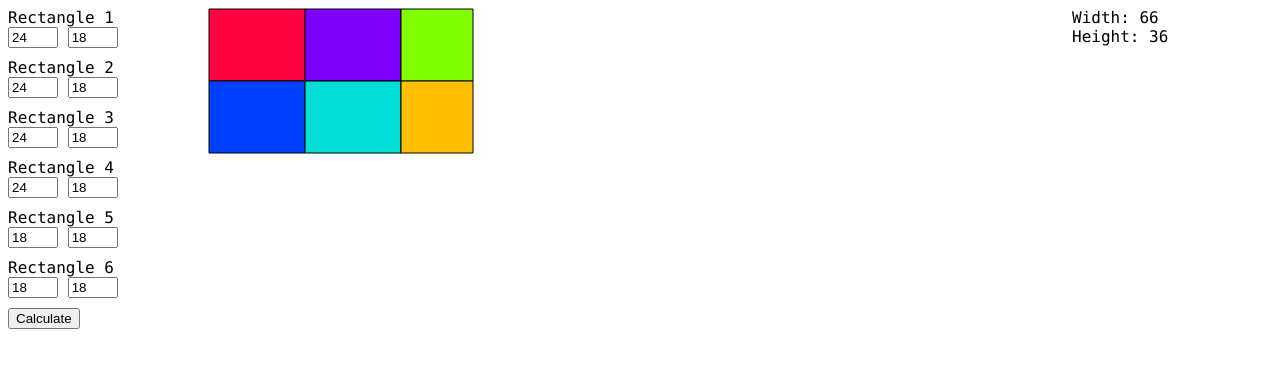
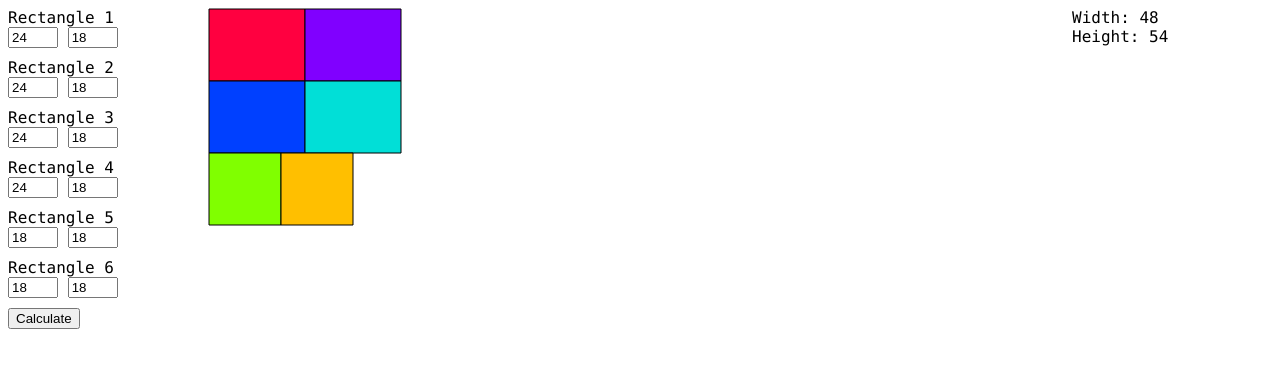
Before and after one commit to PlaidShirtPat/glass-cutter, a plain HTML site: page index.html in a window 1280 px wide. Both pictures are taken after a click on the button "Calculate". Drawn offline with Linux system fonts and the light colour scheme.

Commit message:
Fix canvas sizing;

```diff
--- a/rectangle-sizer.css
+++ b/rectangle-sizer.css
@@ -25,6 +25,9 @@ body{
  flex-grow: 1;
 }
 
+#output-canvas{
+}
+
 #outputs-col{
   flex-basis: 200px;
 }
--- a/rectangle-sizer.js
+++ b/rectangle-sizer.js
@@ -27,12 +27,14 @@ var calcRectApp = function(){
     }
     rectangles.sort(Rectangle.prototype.compareFunction);
 
-    var packer = new GrowingPacker();
-    // var packer = new Packer(72, 36);
+    // var packer = new GrowingPacker();
+    var packer = new Packer(48, 100);
     packer.fit(rectangles);
 
     var outputCanvas = document.getElementById("output-canvas");
     var outputContext = outputCanvas.getContext("2d");
+    outputContext.canvas.width = parseInt(window.getComputedStyle(document.getElementById('canvas-col')).width);
+    outputContext.canvas.height = 500;
     var sizeMod = 4;
 
     var containerHeight = null;
```
Also changed, not shown: 1 other file.
